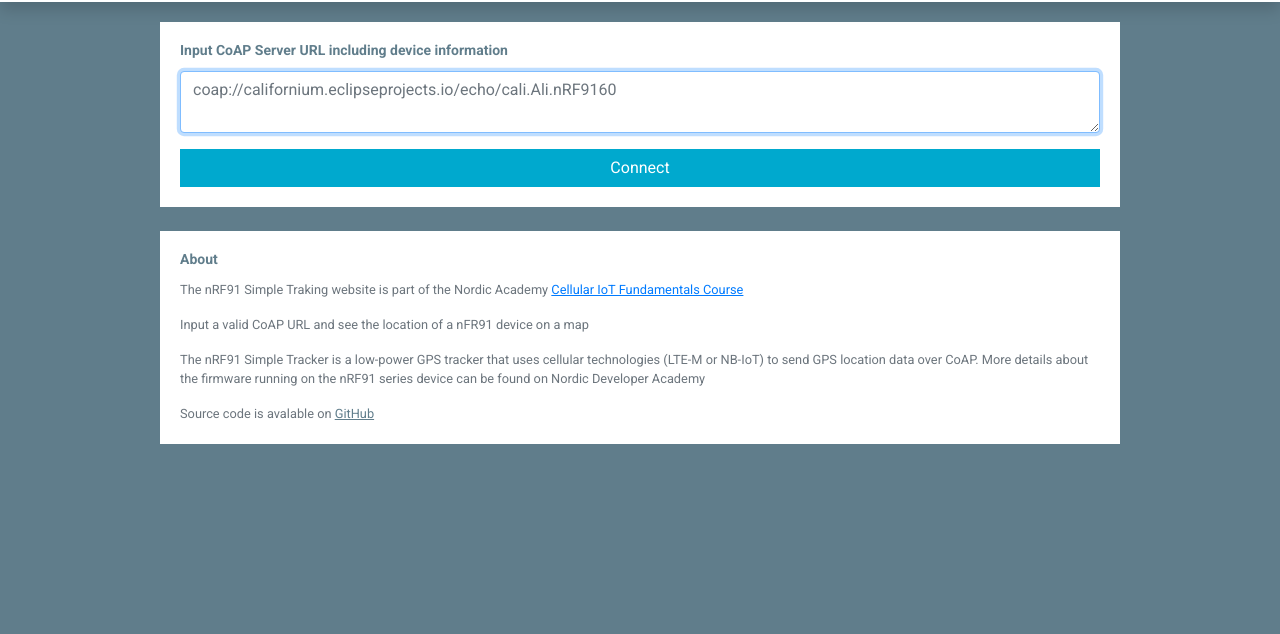
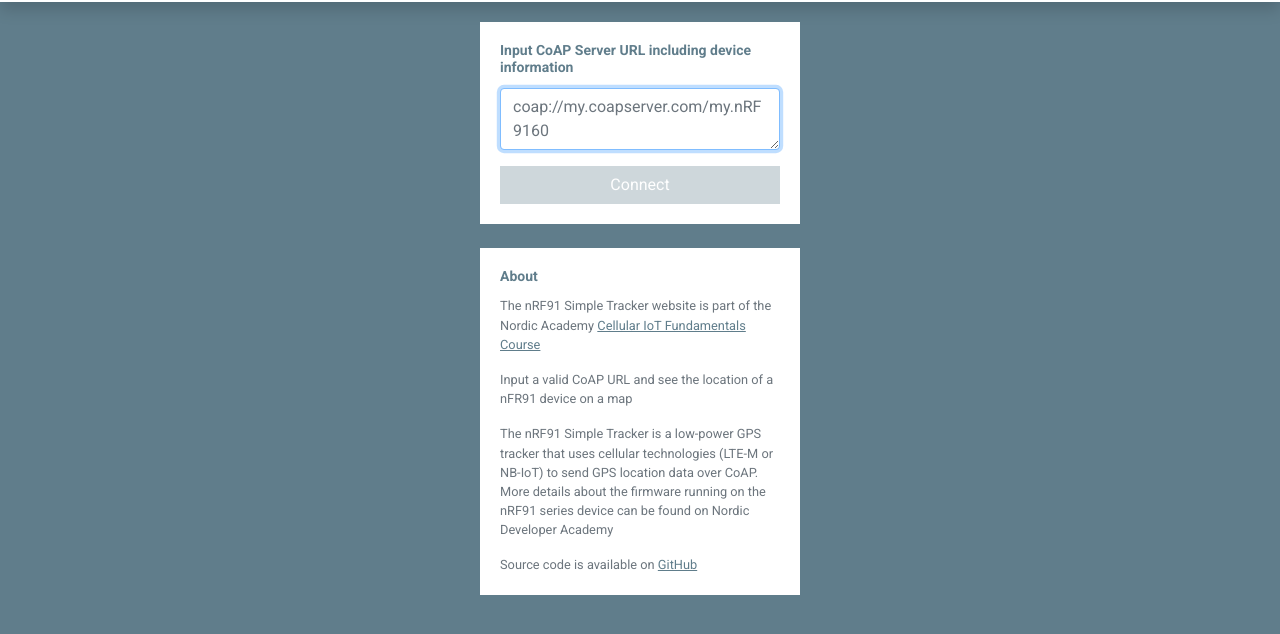
Before and after one commit to NordicPlayground/nrf91-simple-tracker-coap, a website: page public/index.html in a window 1280 px wide. Shown: the part 48-682 px from the top of the page. Drawn offline with nearby package versions, Linux system fonts and the light colour scheme.

Commit message:
Added URL validator, updated layout and colors

```diff
--- a/public/css/style.css
+++ b/public/css/style.css
@@ -47,6 +47,13 @@
     cursor: pointer;
 }
 
+.btn.disabled {
+    opacity: 0.3;
+    background-color: #607D8B;
+    border-color: #607D8B;
+    cursor: default;
+}
+
 .btn.float.bottom-right {
 	bottom: 35px;
 	right: 20px;
@@ -83,10 +90,6 @@
 	color: #607d8b85 !important;
 }
 
-.disabled {
-	opacity: 0.3;
-}
-
 .top-card {
 	margin-top: 70px;
 }
@@ -116,11 +119,15 @@
 	width: 100%;
 }
 
+.mobile-width {
+    max-width: 320px;
+}
+
 .desktop-friendly-size {
 	max-width: 100vw!important;
 }
 
-.black{
+.black {
 	background-color: black;
 }
 
--- a/public/index.html
+++ b/public/index.html
@@ -44,18 +44,18 @@
 
 	<!-- Settings view -->
 	<div id="settingsView" class="d-flex align-items-center whole-width main flex-fill flex-column desktop-friendly-size">
-		<div class="card w-75 mb-4 top-card">
+		<div class="card mobile-width mb-4 top-card">
 			<div class="card-body">
 				<h2 class="card-title">Input CoAP Server URL including device information</h2>
-				<textarea id="target-url" class="form-control mb-3" onClick="this.setSelectionRange(0, this.value.length)" aria-label="With text input" placeholder="coap://californium.eclipseprojects.io/echo/cali.Ali.nRF9160"></textarea>
-				<a id="trackBtn" class="btn btn-block btn-nrf view-btn">Connect</a>
+				<textarea id="target-url" class="form-control mb-3" aria-label="With text input" placeholder="coap://my.coapserver.com/my.nRF9160"></textarea>
+				<button id="trackBtn" class="disabled btn btn-block btn-nrf view-btn">Connect</button>
 			</div>
 		</div>
-		<div class="card w-75 mb-4">
+		<div class="card mobile-width mb-4">
 			<div class="card-body">
 				<h2 class="card-title">About</h2>
 				<p class="card-text small text-muted">
-					The nRF91 Simple Traking website is part of the Nordic Academy <a href="https://academy.nordicsemi.com/courses/cellular-iot-fundamentals/">Cellular IoT Fundamentals Course</a>
+					The nRF91 Simple Tracker website is part of the Nordic Academy <a target="_blank" class="nrf-blue" href="https://academy.nordicsemi.com/courses/cellular-iot-fundamentals/">Cellular IoT Fundamentals Course</a>
 				</p>
 				<p class="card-text small text-muted">
 					Input a valid CoAP URL and see the location of a nFR91 device on a map
@@ -64,7 +64,7 @@
                     The nRF91 Simple Tracker is a low-power GPS tracker that uses cellular technologies  (LTE-M or NB-IoT) to send GPS location data over CoAP. More details about the firmware running on the nRF91 series device can be found on Nordic Developer Academy
                 </p>
 				<p class="card-text small text-muted">
-					Source code is avalable on <a target="_blank" href="https://github.com/NordicPlayground/nrf91-simple-tracker-coap" class="nrf-blue">GitHub</a>
+					Source code is available on <a target="_blank" class="nrf-blue" href="https://github.com/NordicPlayground/nrf91-simple-tracker-coap">GitHub</a>
 				</p>
 			</div>
 		</div>
--- a/public/js/app.js
+++ b/public/js/app.js
@@ -2,9 +2,9 @@
 const leafletMap = L.map('leaflet-map').setView([63.4206897, 10.4372859], 16);
 let requestInterval;
 let flipped = false;
-let targetURL = localStorage.getItem('targetUrl') === "" ?
+let targetURL = localStorage.getItem('targetUrl');/* === "" ?
     "coap://californium.eclipseprojects.io/echo/cali.Ali.nRF9160" :
-    localStorage.getItem('targetUrl');
+    localStorage.getItem('targetUrl');*/
 
 let intervalTimer = null;
 let lastTime = '';
@@ -48,21 +48,18 @@
 	}
 }
 
-
-
 function stopPolling(){
 	if (intervalTimer !== null) {
 		clearInterval(intervalTimer);
 		intervalTimer = null;
 	}
 
-
 	$("#connectionBtn").attr('data-connection-status', 'false');
 	$("#connectionBtn").text("Connect");
 }
 
 function clearMarkers() {
-	markers.forEach( marker => leafletMap.removeLayer(marker));
+	markers.forEach(marker => leafletMap.removeLayer(marker));
 	markers = [];
 	lastTime = '';
 }
@@ -81,8 +78,16 @@
 	$.toast({ title, subtitle, content, type, delay });
 }
 
+
+
 function initPolling() {
-	stopPolling();
+
+    stopPolling();
+    if (!checkValidURL(targetURL)) {
+        console.warn('Invalid target URL');
+        return;
+    }
+
 
 	$("#connectionBtn").text("Connecting...");
 	$("#connectionBtn").attr('data-connection-status', 'true');
@@ -136,12 +141,30 @@
 				'1 second ago',
 				"Connection Failed, Ensure COAP target is correct and try to connect again.",
 				'Error',
-				100000,
+				10000,
 			);
 
 			stopPolling();
 		}
 		});
+}
+
+function updateConnectButton() {
+    // Enable/disable button
+    if (checkValidURL(targetURL)) {
+        $('#trackBtn').removeClass('disabled');
+        $('#trackBtn').prop('disabled', false);
+    } else {
+        $('#trackBtn').addClass('disabled');
+        $('#trackBtn').prop('disabled', true);
+    }
+}
+
+function checkValidURL(URL) {
+    // coap url
+    const urlRegExp = /coap:\/\/[(www\.)?a-zA-Z0-9@:%._\+~#=]{2,256}\.[a-z]{2,6}\b([-a-zA-Z0-9@:%_\+.~#?&//=]*)/ig
+
+    return urlRegExp.test(targetURL);
 }
 
 function showView(id) {
@@ -168,15 +191,14 @@
         // Remove all toasts, as they are now in the way
         $(".toast").remove();
 
-        $("#disconnectedBtn").addClass("disabled");
-
         localStorage.setItem('targetUrl',  targetURL);
         stopPolling();
 
     } else if (id === 'track' || id === 'connectToMap') {
-        targetURL = localStorage.getItem('targetUrl') === "" ?
+
+        targetURL = localStorage.getItem('targetUrl');/* === "" ?
         "coap://californium.eclipseprojects.io/echo/cali.Ali.nRF9160" :
-        localStorage.getItem('targetUrl');
+        localStorage.getItem('targetUrl');*/
 
         $("#deviceNameTitle").text(targetURL.split("/").pop());
 
@@ -196,7 +218,7 @@
 	// Set initial values
 	$('#target-url').val(targetURL);
 	$("#deviceNameTitle").text(defaultTitle);
-    //$(`#settingsBtn`).addClass('d-none');
+    updateConnectButton()
 
     document.getElementsByClassName('.view-btn')
 
@@ -209,7 +231,7 @@
 
     // Syntax is different because the elements appear after document load
     $("body").on("click", ".toastBtn", (({ target }) => {
-        showView("settings")
+        showView("settings");
     }));
 
     $("body").on("click", ".reconnectBtn", (({ target }) => {
@@ -222,8 +244,6 @@
     }));
 
 	$('#connectionBtn').click( () => {
-
-
         $(".toast").remove(); // Remove toasts, as we are updating
 		if ($('#connectionBtn').attr('data-connection-status') === 'true') {
 			stopPolling();
@@ -235,7 +255,8 @@
 	// Settings view, api key change:
 	$('#target-url').on('input', () => {
 		targetURL = $('#target-url').val().trim();
-		localStorage.setItem('targetUrl', targetURL);
-		leafletMap.invalidateSize();
+        localStorage.setItem('targetUrl', targetURL);
+        leafletMap.invalidateSize();
+        updateConnectButton()
 	});
 });
```
Also changed, not shown: public/js/toast.min.js (line endings or trailing spaces).
